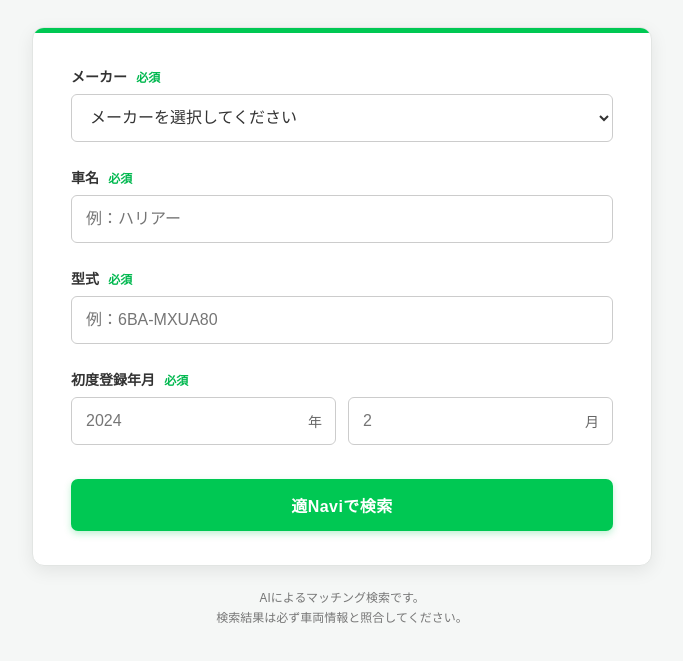
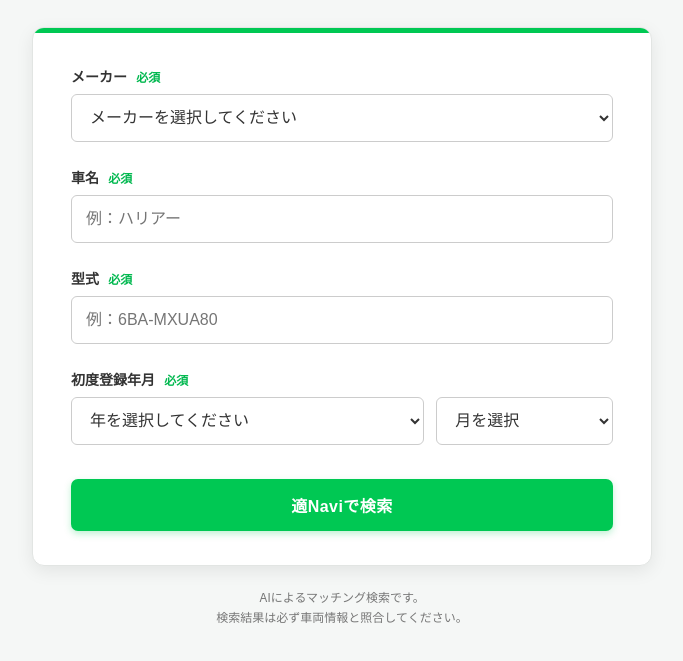
Before and after one commit to EriOtto67/ENEOS-Search-Navi, a plain HTML site: page index.html in a window 1280 px wide. Shown: the part 127-788 px from the top of the page, without its empty margins (298-981 px from the left). Drawn offline with Linux system fonts and the light colour scheme.

Commit message:
Update index.html

```diff
--- a/index.html
+++ b/index.html
@@ -176,32 +176,16 @@
 ========================================================= */
 
 .date-row {
-      display: flex;
+  display: grid;
+  grid-template-columns: 2fr 1fr;
   gap: 12px;
+  width: 100%;
 }
 
-    .date-field {
-      position: relative;
-      flex: 1;
-    }
-
-    .date-field input {
-      padding-right: 42px;
-    }
-
-    .date-unit {
-      position: absolute;
-
-      top: 50%;
-      right: 14px;
-
-      transform: translateY(-50%);
-
-      color: #666666;
-
-      font-size: 14px;
-
-      pointer-events: none;
+.date-year,
+.date-month {
+  width: 100%;
+  min-width: 0;
 }
 
 
@@ -495,10 +479,13 @@
 <div class="form-group">
 
   <label class="form-label">
+
     初度登録年月
+
     <span class="required">
       必須
     </span>
+
   </label>
 
 
@@ -507,44 +494,44 @@
 
     <!-- 年 -->
 
-              <div class="date-field">
-
-                <input
+    <select
       id="registrationYear"
-                  class="form-control"
-                  type="number"
-                  inputmode="numeric"
-                  placeholder="2024"
-                  min="1950"
-                  max="2100"
+      class="form-control date-year"
     >
 
-                <span class="date-unit">
-                  年
-                </span>
+      <option value="">
+        年を選択してください
+      </option>
 
-              </div>
+    </select>
 
 
     <!-- 月 -->
 
-              <div class="date-field">
-
-                <input
+    <select
       id="registrationMonth"
-                  class="form-control"
-                  type="number"
-                  inputmode="numeric"
-                  placeholder="2"
-                  min="1"
-                  max="12"
+      class="form-control date-month"
     >
 
-                <span class="date-unit">
-                  月
-                </span>
+      <option value="">
+        月を選択
+      </option>
 
-              </div>
+      <option value="1">1月</option>
+      <option value="2">2月</option>
+      <option value="3">3月</option>
+      <option value="4">4月</option>
+      <option value="5">5月</option>
+      <option value="6">6月</option>
+      <option value="7">7月</option>
+      <option value="8">8月</option>
+      <option value="9">9月</option>
+      <option value="10">10月</option>
+      <option value="11">11月</option>
+      <option value="12">12月</option>
+
+    </select>
+
 
   </div>
 
@@ -618,6 +605,106 @@
 
     const searchButton =
       document.getElementById('searchButton');
+
+    // =========================================================
+// 初度登録年
+// 西暦 + 和暦
+// =========================================================
+
+function getJapaneseYear(year) {
+
+  // 令和
+  if (year >= 2019) {
+
+    const eraYear =
+      year - 2018;
+
+    if (eraYear === 1) {
+      return '令和元年';
+    }
+
+    return '令和' + eraYear + '年';
+
+  }
+
+
+  // 平成
+  if (year >= 1989) {
+
+    const eraYear =
+      year - 1988;
+
+    if (eraYear === 1) {
+      return '平成元年';
+    }
+
+    return '平成' + eraYear + '年';
+
+  }
+
+
+  // 昭和
+  if (year >= 1926) {
+
+    const eraYear =
+      year - 1925;
+
+    if (eraYear === 1) {
+      return '昭和元年';
+    }
+
+    return '昭和' + eraYear + '年';
+
+  }
+
+
+  return '';
+
+}
+
+
+// =========================================================
+// 年プルダウンを作成
+// =========================================================
+
+function createRegistrationYearOptions() {
+
+  const currentYear =
+    new Date().getFullYear();
+
+  for (
+    let year = currentYear;
+    year >= 1926;
+    year -= 1
+  ) {
+
+    const option =
+      document.createElement('option');
+
+    // 実際に検索で使用する値
+    option.value =
+      String(year);
+
+
+    // 画面に表示する文字
+    option.textContent =
+      year +
+      '年（' +
+      getJapaneseYear(year) +
+      '）';
+
+
+    registrationYear.appendChild(
+      option
+    );
+
+  }
+
+}
+
+
+// 年プルダウンを生成
+createRegistrationYearOptions();
 
     const message =
       document.getElementById('message');
@@ -740,7 +827,7 @@
         if (!year) {
 
   showMessage(
-            '初度登録年を入力してください。',
+    '初度登録年を選択してください。',
     'error'
   );
 
@@ -751,14 +838,10 @@
 }
 
 
-        if (
-          !month ||
-          Number(month) < 1 ||
-          Number(month) > 12
-        ) {
+        if (!month) {
 
   showMessage(
-            '初度登録月を1～12で入力してください。',
+    '初度登録月を選択してください。',
     'error'
   );
 
```
Lines whose indentation alone changed are shown as unchanged.
